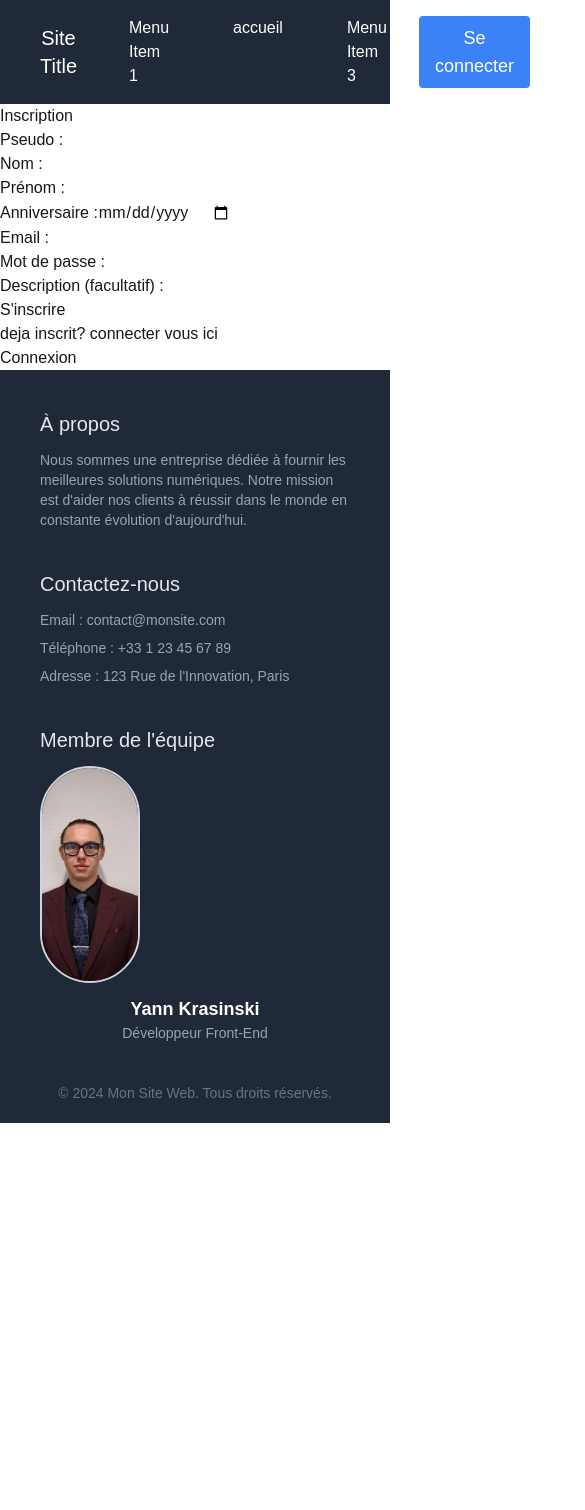
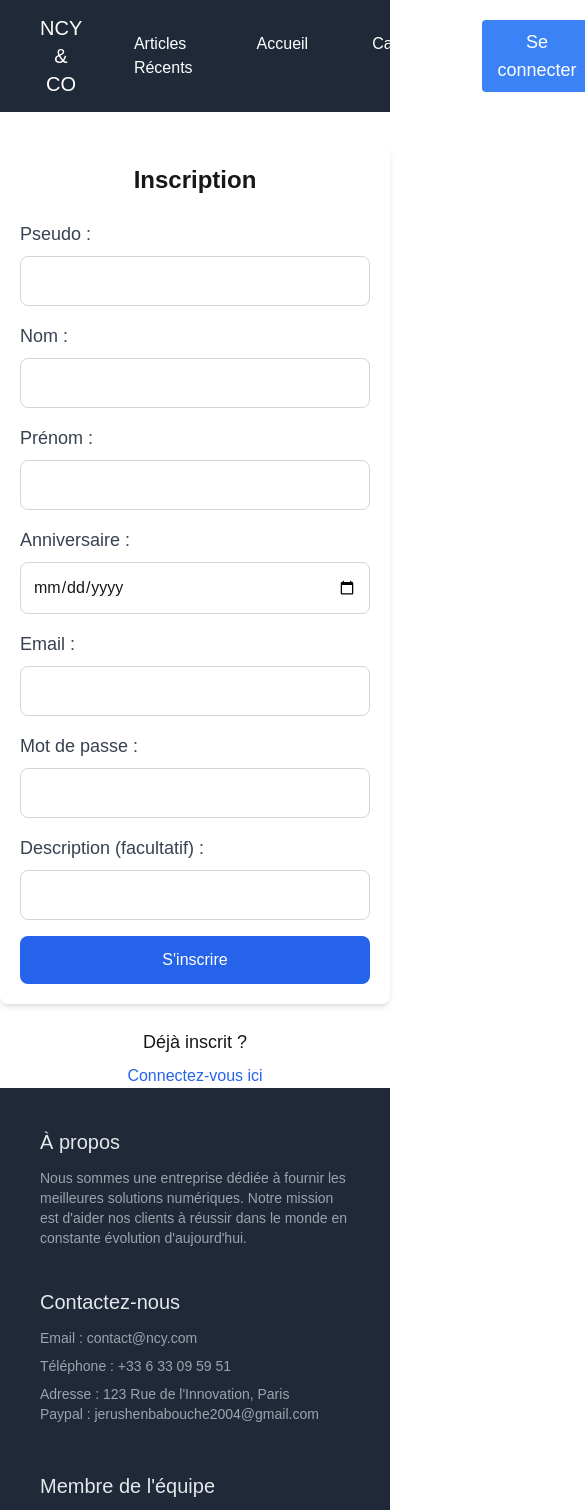
Before and after one commit to nups92722/projet_B2_blog, a Next.js app in the folder blog/: page /inscription in a window 390 px wide. Shown: the top 1510 px of the page, 585 px wide, since content can reach past the window. Before the commit the page ends 1123 px from the top, so only its background shows below. Built offline with nearby package versions, Linux system fonts and the light colour scheme; no server answers; grey boxes are pictures that could not be loaded.

Commit message:
voici mes modif et le trailwind :) <3 sur vous mes collegues

```diff
--- a/blog/app/article/[id]/page.tsx
+++ b/blog/app/article/[id]/page.tsx
@@ -1,8 +1,8 @@
-"use client";
+'use client';
 
-import { useState, useEffect } from 'react';
+import { useState } from 'react';
 import { useParams } from 'next/navigation';
-import { useFetch } from './../../gestionRequete/fetchHook'; // Importer le hook personnalisé
+import { useFetch } from './../../gestionRequete/fetchHook'; // Assurez-vous que ce hook personnalisé est bien en place
 
 interface Article {
   id: number;
@@ -12,7 +12,7 @@ interface Article {
   imageDescription: string | null;
   auteurId: number;
   auteurPseudo: string;
-  date: string; // Changer en string ou Date selon la structure des données
+  date: string;
 }
 
 const ArticlePage = () => {
@@ -20,36 +20,59 @@ const ArticlePage = () => {
   const [params, setParams] = useState({
     id: id
   });
-  // Ne pas faire la requête avant d'avoir l'ID
+
   const { donnees: article, chargement, erreur } = useFetch<Article>('/api/article', params, 'POST');
 
   // Si les articles sont en cours de chargement
   if (chargement) {
-    return <p>Chargement de l'article...</p>;
+    return (
+      <div className="flex justify-center items-center h-screen bg-gray-800 text-white">
+        <p className="text-lg">Chargement de l'article...</p>
+      </div>
+    );
   }
 
   // Si une erreur est survenue lors du chargement des articles
   if (erreur) {
-    return <p>Erreur : {erreur}</p>;
+    return (
+      <div className="flex justify-center items-center h-screen bg-red-800 text-white">
+        <p className="text-lg">Erreur : {erreur}</p>
+      </div>
+    );
   }
 
   // Si l'article n'est pas trouvé ou si l'ID n'est pas valide
   if (!article) {
     return (
-      <div>
-        <p>Aucun article trouvé.</p>
+      <div className="flex justify-center items-center h-screen bg-gray-800 text-white">
+        <p className="text-lg">Aucun article trouvé.</p>
       </div>
     );
   }
 
   return (
-    <div>
-      <h1>{article.titre}</h1>
-      <p>{article.article}</p>
-      {/* Affichage de l'image si disponible */}
-      {article.imageChemin && <img src={article.imageChemin} alt={article.imageDescription || 'Image de l\'article'} />}
-      <p>Auteur : {article.auteurPseudo}</p>
-      <p>Date de publication : {article.date}</p>
+    <div className="max-w-screen-xl mx-auto px-4 py-8 bg-gray-900 text-white">
+      <h1 className="text-4xl font-bold mb-6 text-center">{article.titre}</h1>
+
+      <div className="article-content bg-gray-800 p-6 rounded-lg shadow-lg">
+        <p className="text-lg mb-4">{article.article}</p>
+
+        {/* Affichage de l'image si disponible */}
+        {article.imageChemin && (
+          <div className="mb-6">
+            <img
+              src={article.imageChemin}
+              alt={article.imageDescription || "Image de l'article"}
+              className="w-full h-auto rounded-md shadow-lg"
+            />
+          </div>
+        )}
+
+        <div className="article-meta mt-6">
+          <p className="text-sm text-gray-400">Auteur : {article.auteurPseudo}</p>
+          <p className="text-sm text-gray-400">Date de publication : {article.date}</p>
+        </div>
+      </div>
     </div>
   );
 };
--- a/blog/app/element_gabarit/footer.tsx
+++ b/blog/app/element_gabarit/footer.tsx
@@ -18,32 +18,35 @@ const Footer: React.FC = () => {
         <div className="footer-section m-5 flex-1 min-w-[300px]">
           <h2 className="text-xl mb-3 text-gray-200">Contactez-nous</h2>
           <ul className="list-none p-0">
-            <li className="text-sm text-gray-400 mb-2">Email : contact@monsite.com</li>
-            <li className="text-sm text-gray-400 mb-2">Téléphone : +33 1 23 45 67 89</li>
+            <li className="text-sm text-gray-400 mb-2">Email : contact@ncy.com</li>
+            <li className="text-sm text-gray-400 mb-2">Téléphone : +33 6 33 09 59 51</li>
             <li className="text-sm text-gray-400">Adresse : 123 Rue de l'Innovation, Paris</li>
+            <li className="text-sm text-gray-400 mb-2">Paypal : jerushenbabouche2004@gmail.com</li>
           </ul>
         </div>
 
         {/* Membre de l'équipe */}
         <div className="footer-section m-5 flex-1 min-w-[300px]">
           <h2 className="text-xl mb-3 text-gray-200">Membre de l'équipe</h2>
-          <div className="team-member text-center">
+          <div className="team-member flex items-center">
             <Image
               src="/Yann-KRASINSKI.jpg"
               alt="Yann Krasinski - Développeur"
-              className="rounded-full border-2 border-gray-300 mb-3"
+              className="rounded-full border-2 border-gray-300 mr-4"
               width={100}
               height={100}
             />
-            <p className="team-name text-lg font-bold text-white">Yann Krasinski</p>
-            <p className="team-role text-sm text-gray-400">Développeur Front-End</p>
+            <div className="text-left">
+              <p className="team-name text-lg font-bold text-white">Yann Krasinski</p>
+              <p className="team-role text-sm text-gray-400">Développeur Front-End</p>
+            </div>
           </div>
         </div>
       </div>
 
       {/* Copyright */}
       <div className="footer-bottom mt-5 text-sm text-gray-500 text-center">
-        <p>&copy; 2024 Mon Site Web. Tous droits réservés.</p>
+        <p>&copy; 2024 NCY & CO. Tous droits réservés.</p>
       </div>
     </footer>
   );
--- a/blog/app/element_gabarit/header.tsx
+++ b/blog/app/element_gabarit/header.tsx
@@ -1,10 +1,10 @@
 "use client"
 import React from "react"
 import { useSession } from "next-auth/react";
-import {useRouter} from "next/navigation"
+import { useRouter } from "next/navigation"
 
 const Header: React.FC = () => {
-  const { data: session} = useSession(); // Récupère l'état de la session
+  const { data: session } = useSession(); // Récupère l'état de la session
   const router = useRouter(); // Hook pour naviguer
 
   // Fonction pour gérer le bouton en fonction de l'état de la session
@@ -23,31 +23,41 @@ return (
       <div className="flex items-center w-full max-w-screen-xl justify-between">
 
         <div className="logo">
-      <img src="logo.png" alt="Logo" className="h-12 w-auto" />
+          {/* Logo agrandi 2x */}
+          <img src="logo.png" alt="Logo" className="h-24 w-auto" /> {/* Taille 2x */}
         </div>
 
         <div className="site-title text-xl mx-5 flex-grow text-center">
-      Site Title
+          NCY & CO
         </div>
 
         <nav className="flex-grow">
           <ul className="list-none m-0 p-0 flex justify-center">
 
+            {/* Menu Item 1: Articles Récents */}
             <li className="relative mx-4 group">
-          <a href="#" className="block px-4 py-2 transition duration-300 ease-in-out bg-transparent hover:bg-gray-600">Menu Item 1</a>
+              <a href="#" className="block px-4 py-2 transition duration-300 ease-in-out bg-transparent hover:bg-gray-600">Articles Récents</a>
 
               <ul className="submenu absolute top-full left-0 bg-gray-700 list-none m-0 p-0 min-w-[150px] z-10 hidden group-hover:block">
-            <li><a href="#" className="block px-4 py-2 transition duration-300 ease-in-out bg-transparent hover:bg-gray-600">Submenu Item 1</a></li>
-            <li><a href="#" className="block px-4 py-2 transition duration-300 ease-in-out bg-transparent hover:bg-gray-600">Submenu Item 2</a></li>
+                <li><a href="/blog/article-1" className="block px-4 py-2 transition duration-300 ease-in-out bg-transparent hover:bg-gray-600">Article 1</a></li>
+                <li><a href="/blog/article-2" className="block px-4 py-2 transition duration-300 ease-in-out bg-transparent hover:bg-gray-600">Article 2</a></li>
+                <li><a href="/blog/article-3" className="block px-4 py-2 transition duration-300 ease-in-out bg-transparent hover:bg-gray-600">Article 3</a></li>
               </ul>
             </li>
 
             <li className="mx-4">
-          <a href="/" className="block px-4 py-2 transition duration-300 ease-in-out bg-transparent hover:bg-gray-600">accueil</a>
+              <a href="/" className="block px-4 py-2 transition duration-300 ease-in-out bg-transparent hover:bg-gray-600">Accueil</a>
             </li>
 
-        <li className="mx-4">
-          <a href="#" className="block px-4 py-2 transition duration-300 ease-in-out bg-transparent hover:bg-gray-600">Menu Item 3</a>
+            {/* Menu Item 3: Catégories */}
+            <li className="relative mx-4 group">
+              <a href="#" className="block px-4 py-2 transition duration-300 ease-in-out bg-transparent hover:bg-gray-600">Catégories</a>
+
+              <ul className="submenu absolute top-full left-0 bg-gray-700 list-none m-0 p-0 min-w-[150px] z-10 hidden group-hover:block">
+                <li><a href="/blog/category/webdev" className="block px-4 py-2 transition duration-300 ease-in-out bg-transparent hover:bg-gray-600">Développement Web</a></li>
+                <li><a href="/blog/category/design" className="block px-4 py-2 transition duration-300 ease-in-out bg-transparent hover:bg-gray-600">Design</a></li>
+                <li><a href="/blog/category/marketing" className="block px-4 py-2 transition duration-300 ease-in-out bg-transparent hover:bg-gray-600">Marketing</a></li>
+              </ul>
             </li>
           </ul>
         </nav>
@@ -61,7 +71,6 @@ return (
         </div>
       </div>
     </header>
-
   );
 };
 
--- a/blog/app/gestionUtilisateur/page.tsx
+++ b/blog/app/gestionUtilisateur/page.tsx
@@ -1,4 +1,4 @@
-"use client"; // C'est un composant côté client
+'use client'; // C'est un composant côté client
 
 import { useSession } from "next-auth/react";
 import Link from "next/link";
@@ -8,15 +8,29 @@ const DashboardPage = () => {
     required: true,
     onUnauthenticated() {
       // Gestion de l'utilisateur non authentifié
-      throw new Error('Not authenticated!');
+      throw new Error('Non authentifié!');
     },
   });
 
   return (
-    <div>
-      <h1>DashBoard Page</h1>
-      <p>Hi {session?.user?.name}</p>
-      <Link href="/logout">Logout Page</Link>
+    <div className="min-h-screen bg-white text-gray-900 flex flex-col items-center py-12 px-4 sm:px-6 lg:px-8">
+      <h1 className="text-4xl font-extrabold mb-4">Page du Tableau de Bord</h1>
+
+      <p className="text-xl mb-4">Bonjour {session?.user?.name}</p>
+
+      {/* Lien pour se déconnecter */}
+      <Link href="/logout" className="text-blue-400 hover:text-blue-600 transition duration-300 mt-8">
+        Se déconnecter
+      </Link>
+
+      {/* Logo agrandi 6 fois, sous le lien "Se déconnecter" */}
+      <div className="flex justify-center mt-8">
+        <img
+          src="/logo.png" // Logo dans le dossier public
+          alt="Logo"
+          className="w-96 h-96 object-contain" // 6 fois plus grand que la taille précédente
+        />
+      </div>
     </div>
   );
 };
--- a/blog/app/inscription/page.tsx
+++ b/blog/app/inscription/page.tsx
@@ -1,22 +1,22 @@
-'use client';
+"use client";
 
-import { useState } from 'react';
-import {useRouter} from "next/navigation"
+import { useState } from "react";
+import { useRouter } from "next/navigation";
 
 const pageInscription = () => {
-  const router = useRouter()
+  const router = useRouter();
   const [donneeForm, modifDonneeForm] = useState({
-    pseudo: '',
-    nom: '',
-    prenom: '',
-    anniversaire: '',
-    email: '',
-    mdp: '',
-    description: '',
+    pseudo: "",
+    nom: "",
+    prenom: "",
+    anniversaire: "",
+    email: "",
+    mdp: "",
+    description: "",
   });
 
-  const [error, setError] = useState('');
-  const [successMessage, setSuccessMessage] = useState('');
+  const [error, setError] = useState("");
+  const [successMessage, setSuccessMessage] = useState("");
 
   const gestionModifDonneeForm = (e: React.ChangeEvent<HTMLInputElement>) => {
     const { name, value } = e.target;
@@ -29,10 +29,10 @@ const pageInscription = () => {
   const handleSubmit = async (e: React.FormEvent) => {
     e.preventDefault();
 
-    const response = await fetch('/api/auth/inscription', {
-      method: 'POST',
+    const response = await fetch("/api/auth/inscription", {
+      method: "POST",
       headers: {
-        'Content-Type': 'application/json',
+        "Content-Type": "application/json",
       },
       body: JSON.stringify(donneeForm),
     });
@@ -40,30 +40,34 @@ const pageInscription = () => {
     const data = await response.json();
 
     if (data.success) {
-      setSuccessMessage('Inscription réussie !');
+      setSuccessMessage("Inscription réussie !");
       modifDonneeForm({
-        pseudo: '',
-        nom: '',
-        prenom: '',
-        anniversaire: '',
-        email: '',
-        mdp: '',
-        description: '',
+        pseudo: "",
+        nom: "",
+        prenom: "",
+        anniversaire: "",
+        email: "",
+        mdp: "",
+        description: "",
       });
     } else {
-      setError(data.message || 'Une erreur est survenue.');
+      setError(data.message || "Une erreur est survenue.");
     }
   };
+
   const redirectionConnexion = () => {
-    router.push('/connexion');  // Redirige vers la page d'inscription
+    router.push("/connexion");
   };
+
   return (
     <>
+      <div className="max-w-3xl mx-auto p-5 bg-white rounded-lg shadow-md mt-8">
+        <h1 className="text-2xl font-bold text-center mb-6">Inscription</h1>
+        <form onSubmit={handleSubmit} className="space-y-4">
           <div>
-      <h1>Inscription</h1>
-      <form onSubmit={handleSubmit}>
-        <div>
-          <label htmlFor="pseudo">Pseudo :</label>
+            <label htmlFor="pseudo" className="block text-lg font-medium text-gray-700">
+              Pseudo :
+            </label>
             <input
               type="text"
               id="pseudo"
@@ -71,10 +75,13 @@ const pageInscription = () => {
               value={donneeForm.pseudo}
               onChange={gestionModifDonneeForm}
               required
+              className="w-full p-3 mt-2 border border-gray-300 rounded-lg focus:outline-none focus:ring-2 focus:ring-blue-500"
             />
           </div>
           <div>
-          <label htmlFor="nom">Nom :</label>
+            <label htmlFor="nom" className="block text-lg font-medium text-gray-700">
+              Nom :
+            </label>
             <input
               type="text"
               id="nom"
@@ -82,10 +89,13 @@ const pageInscription = () => {
               value={donneeForm.nom}
               onChange={gestionModifDonneeForm}
               required
+              className="w-full p-3 mt-2 border border-gray-300 rounded-lg focus:outline-none focus:ring-2 focus:ring-blue-500"
             />
           </div>
           <div>
-          <label htmlFor="prenom">Prénom :</label>
+            <label htmlFor="prenom" className="block text-lg font-medium text-gray-700">
+              Prénom :
+            </label>
             <input
               type="text"
               id="prenom"
@@ -93,10 +103,13 @@ const pageInscription = () => {
               value={donneeForm.prenom}
               onChange={gestionModifDonneeForm}
               required
+              className="w-full p-3 mt-2 border border-gray-300 rounded-lg focus:outline-none focus:ring-2 focus:ring-blue-500"
             />
           </div>
           <div>
-          <label htmlFor="anniversaire">Anniversaire :</label>
+            <label htmlFor="anniversaire" className="block text-lg font-medium text-gray-700">
+              Anniversaire :
+            </label>
             <input
               type="date"
               id="anniversaire"
@@ -104,10 +117,13 @@ const pageInscription = () => {
               value={donneeForm.anniversaire}
               onChange={gestionModifDonneeForm}
               required
+              className="w-full p-3 mt-2 border border-gray-300 rounded-lg focus:outline-none focus:ring-2 focus:ring-blue-500"
             />
           </div>
           <div>
-          <label htmlFor="email">Email :</label>
+            <label htmlFor="email" className="block text-lg font-medium text-gray-700">
+              Email :
+            </label>
             <input
               type="email"
               id="email"
@@ -115,10 +131,13 @@ const pageInscription = () => {
               value={donneeForm.email}
               onChange={gestionModifDonneeForm}
               required
+              className="w-full p-3 mt-2 border border-gray-300 rounded-lg focus:outline-none focus:ring-2 focus:ring-blue-500"
             />
           </div>
           <div>
-          <label htmlFor="mdp">Mot de passe :</label>
+            <label htmlFor="mdp" className="block text-lg font-medium text-gray-700">
+              Mot de passe :
+            </label>
             <input
               type="password"
               id="mdp"
@@ -126,27 +145,41 @@ const pageInscription = () => {
               value={donneeForm.mdp}
               onChange={gestionModifDonneeForm}
               required
+              className="w-full p-3 mt-2 border border-gray-300 rounded-lg focus:outline-none focus:ring-2 focus:ring-blue-500"
             />
           </div>
           <div>
-          <label htmlFor="description">Description (facultatif) :</label>
+            <label htmlFor="description" className="block text-lg font-medium text-gray-700">
+              Description (facultatif) :
+            </label>
             <input
               id="description"
               name="description"
               value={donneeForm.description}
               onChange={gestionModifDonneeForm}
+              className="w-full p-3 mt-2 border border-gray-300 rounded-lg focus:outline-none focus:ring-2 focus:ring-blue-500"
             />
           </div>
-        <button type="submit">S'inscrire</button>
+          <button
+            type="submit"
+            className="w-full py-3 bg-blue-600 text-white rounded-lg hover:bg-blue-700 transition duration-200"
+          >
+            S'inscrire
+          </button>
         </form>
 
-      {error && <p style={{ color: 'red' }}>{error}</p>}
-      {successMessage && <p style={{ color: 'green' }}>{successMessage}</p>}
+        {error && <p className="text-red-600 text-center mt-4">{error}</p>}
+        {successMessage && <p className="text-green-600 text-center mt-4">{successMessage}</p>}
       </div>
-    <div>
-    <p>deja inscrit? connecter vous ici</p>
-    {/* Votre contenu ici */}
-    <button onClick={redirectionConnexion}>Connexion</button>
+
+      <div className="text-center mt-6">
+        <p className="text-lg">Déjà inscrit ?</p>
+        <button
+          onClick={redirectionConnexion}
+          className="text-blue-600 hover:underline mt-2"
+        >
+          Connectez-vous ici
+        </button>
       </div>
     </>
   );
--- a/blog/app/logout/page.tsx
+++ b/blog/app/logout/page.tsx
@@ -1,46 +1,42 @@
 "use client"
 
-import {useState} from "react"
-import {useRouter} from "next/navigation"
-import {signOut} from "next-auth/react"
+import { useState } from "react"
+import { useRouter } from "next/navigation"
+import { signOut } from "next-auth/react"
 
 const LogoutPage = () => {
     const router = useRouter()
-    const [data,setData] = useState({
-        email:'',
-        password:''
+    const [data, setData] = useState({
+        email: '',
+        password: ''
     })
-    const logoutUser = async (e:any) => {
+    const logoutUser = async (e: any) => {
         e.preventDefault()
         signOut({
-            redirect:false,
+            redirect: false,
         }).then(() => {
             router.push("/")
         }).catch((error) => {
             throw new Error(error)
         })
     }
+
     return (
-        <div className="flex min-h-full flex-1 flex-col justify-center px-6 py-12 lg:px-8">
-        <div className="sm:mx-auto sm:w-full sm:max-w-sm">
-          <img
-            className="mx-auto h-10 w-auto"
-            src="https://tailwindui.com/img/logos/mark.svg?color=indigo&shade=600"
-            alt="Your Company"
-          />
-          <h2 className="mt-10 text-center text-2xl font-bold leading-9 tracking-tight text-gray-900">
-            Logout from your account
+        <div className="flex min-h-screen flex-col justify-center items-center bg-gray-100">
+            <h2 className="mt-10 text-center text-2xl font-bold text-gray-900">
+                Se déconnecter de votre compte
             </h2>
-        </div>
             <div className="mt-10 sm:mx-auto sm:w-full sm:max-w-sm">
                 <form className="space-y-6" onSubmit={logoutUser}>
                     <div>
-                Are you sure ?
+                        <p className="text-lg text-gray-700 text-center">Êtes-vous sûr de vouloir vous déconnecter ?</p>
+                    </div>
+                    <div>
                         <button
                             type="submit"
-                className="flex w-full justify-center rounded-md bg-indigo-600 px-3 py-1.5 text-sm font-semibold leading-6 text-white shadow-sm hover:bg-indigo-500 focus-visible:outline focus-visible:outline-2 focus-visible:outline-offset-2 focus-visible:outline-indigo-600"
+                            className="w-full flex justify-center rounded-md bg-indigo-600 px-3 py-2 text-sm font-semibold text-white shadow-sm hover:bg-indigo-500 focus:outline-none focus:ring-2 focus:ring-indigo-500 focus:ring-offset-2"
                         >
-                Log out
+                            Se déconnecter
                         </button>
                     </div>
                 </form>
--- a/blog/package.json
+++ b/blog/package.json
@@ -13,7 +13,7 @@
     "@prisma/client": "^6.0.1",
     "@types/next-auth": "^3.13.0",
     "bcrypt": "^5.1.1",
-    "next": "15.0.4",
+    "next": "^15.0.4",
     "next-auth": "^4.24.11",
     "react": "^19.0.0",
     "react-dom": "^19.0.0"
```
Also changed, not shown: blog/app/connexion/page.tsx (+32 -29 lines), blog/app/page.tsx (+36 -27 lines), blog/public/logo.png (added), 1 other file (tests, documents, lock files or other folders). Lines whose indentation alone changed are shown as unchanged.
